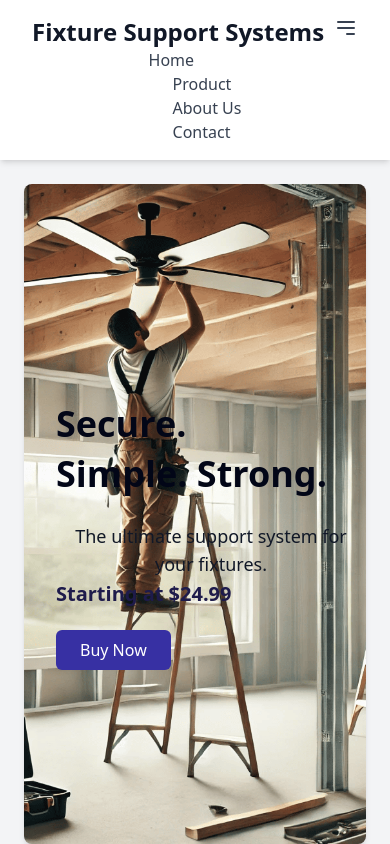
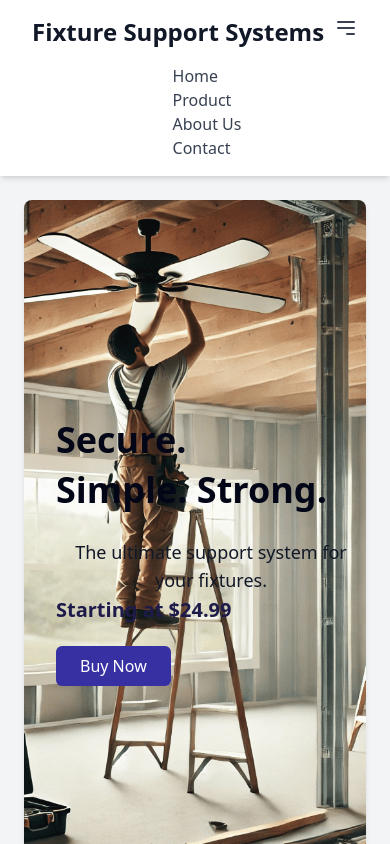
Before and after one commit to Yun8caiii/ez-brace, a Next.js app: page / in a window 390 px wide. Both pictures are taken after a click on the button 346 px from the left and 28 px from the top of the page. Shown: the top 844 px of the page. Built offline with nearby package versions, Linux system fonts and the light colour scheme.

Commit message:
fix hamburger navbar

```diff
--- a/components/Navbar.tsx
+++ b/components/Navbar.tsx
@@ -37,11 +37,11 @@ export default function Navbar() {
         </div>
       </div>
       <ul
-        className={`flex-col lg:flex-row lg:flex space-x-6 text-gray-700 font-medium ${
-          isMenuOpen ? "flex" : "hidden"
-        } lg:space-x-6 lg:mr-48`}
+        className={`flex-col lg:flex-row lg:flex space-x-6 text-gray-700 font-medium transition-transform duration-300 ease-in-out transform ${
+          isMenuOpen ? "block" : "hidden"
+        } lg:block lg:space-x-6 lg:mr-48 mt-4 lg:mt-0`}
       >
-        <li>
+        <li className="ml-6 lg:ml-0">
           <Link href="/" className="hover:text-blue-500 transition">
             Home
           </Link>
```
